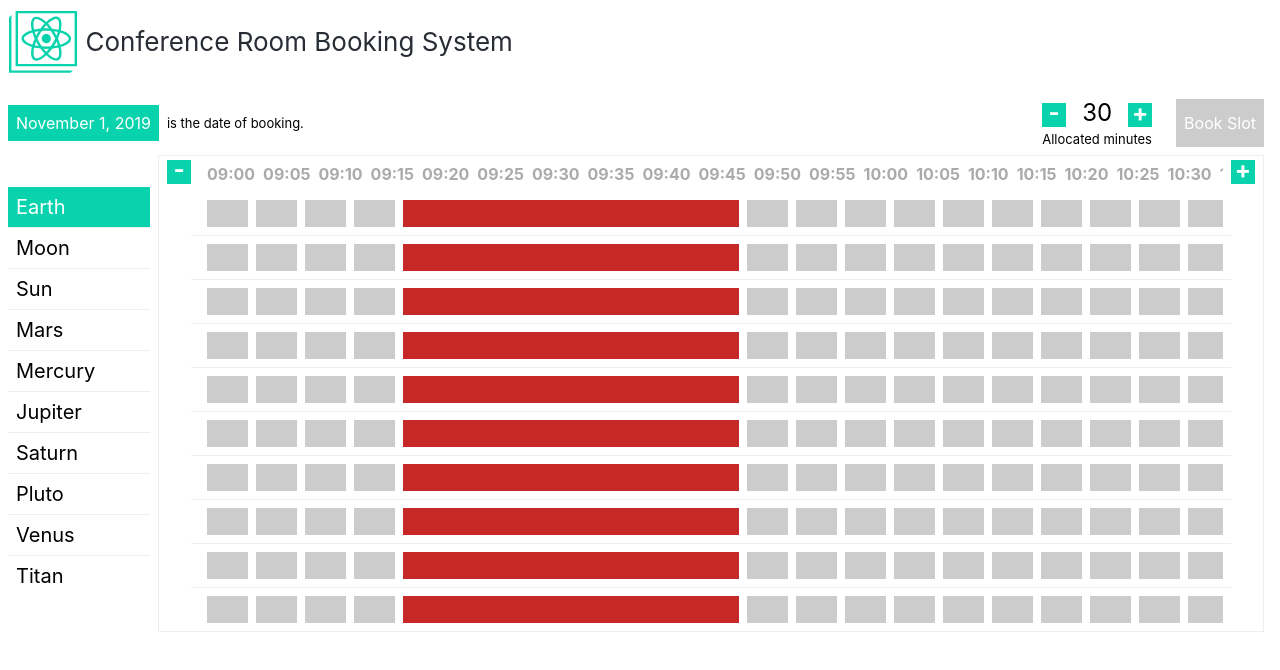
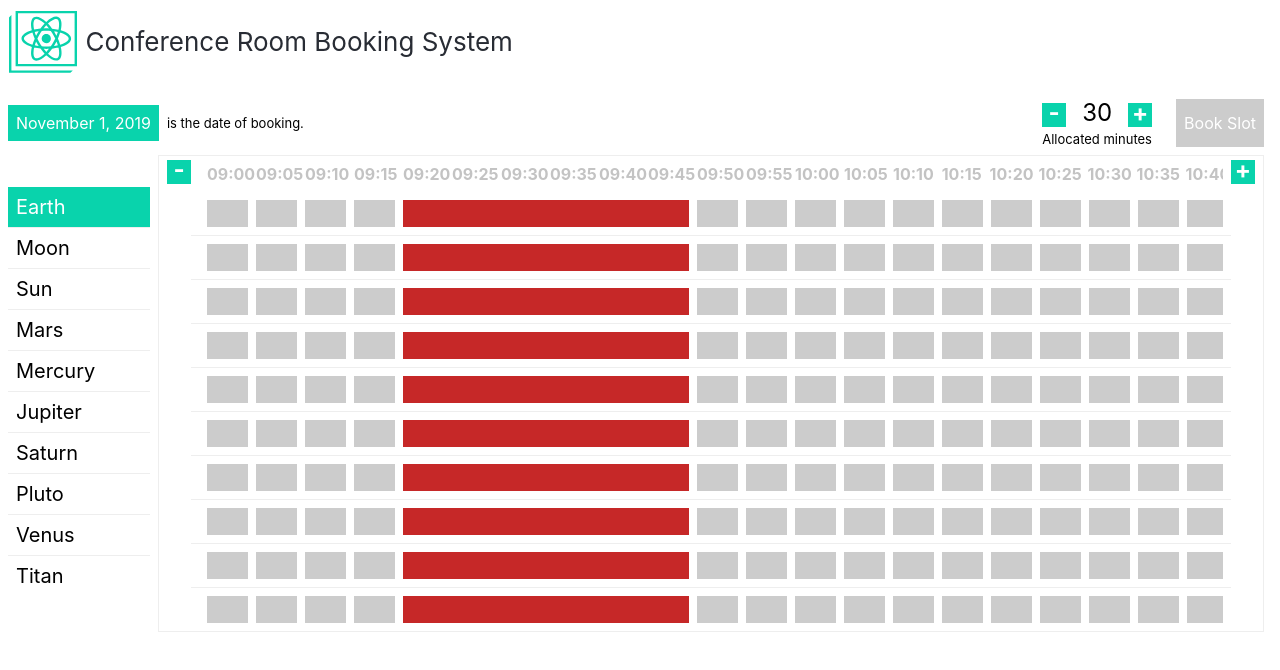
Before and after one commit to nadirlaskar/conference-room-booking, a React (Create React App) app: page / in a window 1280 px wide. Shown: the top 670 px of the page. Built offline with nearby package versions, Linux system fonts and the light colour scheme.

Commit message:
fixed scroll issue with timeline

```diff
--- a/src/components/TimeLine.css
+++ b/src/components/TimeLine.css
@@ -26,5 +26,5 @@
 
 .TimeLine-cell-booked:not(.TimeLine-cell-booked-edge) {
     margin-left: 0;
-    padding-left: 18px;
+    padding-left: 8px;
 }
--- a/src/components/TimeSlider.css
+++ b/src/components/TimeSlider.css
@@ -44,12 +44,13 @@
 
 .TimeScale-time-block {
     margin-left: 8px;
-    color: #aaa;
+    color: #c3c3c3;
     font-weight: bold;
+    max-width: 41px;
 }
 
 .TimeScale-time-block-currentTime {
-    color: #09d3ac;
+    color: #aaa;
 }
 
 .TimeScale-time-block-selectedTime {
--- a/src/components/TimeSlider.js
+++ b/src/components/TimeSlider.js
@@ -28,6 +28,7 @@ function TimeScale({ minTime, maxTime, step, onSelect, selectedTime, allocatedDu
           if(currentTimeScrollPosition>0) {
               el.current.scrollLeft=currentTimeScrollPosition-el.current.getBoundingClientRect().left;
               onScrollPositionChange(el.current.scrollLeft);
+              setCurrentTimeScrollPosition(el.current.scrollLeft);
             }
           setLoaded(currentTimeScrollPosition>0);
       }
@@ -40,7 +41,7 @@ function TimeScale({ minTime, maxTime, step, onSelect, selectedTime, allocatedDu
   const [continueScroll,setContinueScroll] = useState(-1);
 
   const keepScrolling = (step)=>{
-      if(el.current.scrollLeft+step>=(currentTimeScrollPosition-el.current.getBoundingClientRect().left)) {
+      if(el.current.scrollLeft+step>=(currentTimeScrollPosition)) {
           el.current.scrollLeft+=step;
           onScrollPositionChange(el.current.scrollLeft);
         }
@@ -51,6 +52,7 @@ function TimeScale({ minTime, maxTime, step, onSelect, selectedTime, allocatedDu
       clearTimeout(continueScroll);
   }
 
+  let isStartCurrentTime = false;
   for(let i=minTime;i<maxTime;i+=step){
       if(i>minTime+59&&i%60===0) {
          hr++;
@@ -64,7 +66,7 @@ function TimeScale({ minTime, maxTime, step, onSelect, selectedTime, allocatedDu
       let isSelected = value === selectedTime || checkInDuration(i,selectedTime,allocatedDuration) ;
       scale.push(<div
                     key={i}
-                    ref={measuredRef}
+                    ref={!isStartCurrentTime&&isCurrentTime?measuredRef:null}
                     value={value}
                     className={
                         `TimeScale-time-block${isCurrentTime?' TimeScale-time-block-currentTime':''}${isSelected?' TimeScale-time-block-selectedTime':''}`
@@ -73,6 +75,7 @@ function TimeScale({ minTime, maxTime, step, onSelect, selectedTime, allocatedDu
                 >
                     {value}
                 </div>);
+      isStartCurrentTime = isCurrentTime;
   }
   return (
     <div className="TimeScale-container">
```
